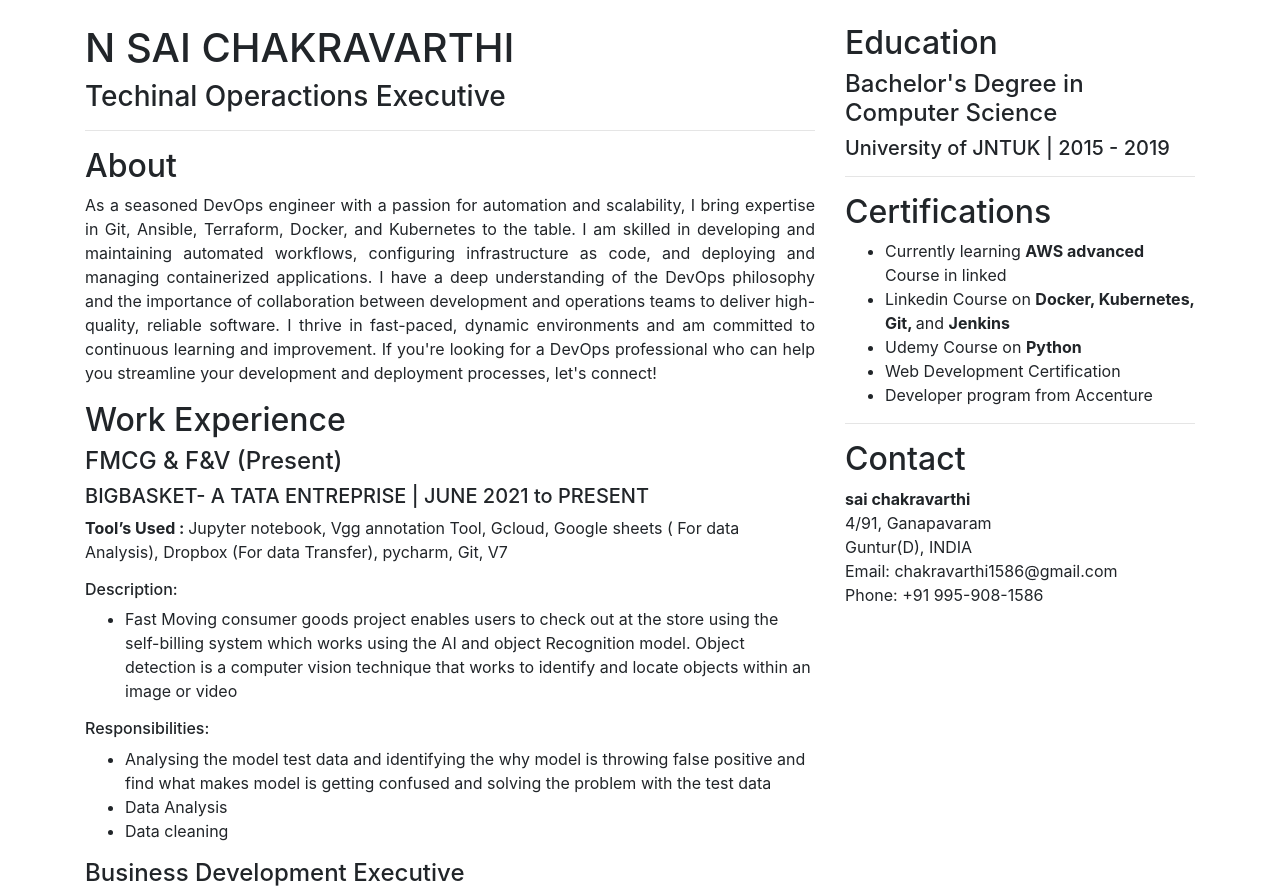
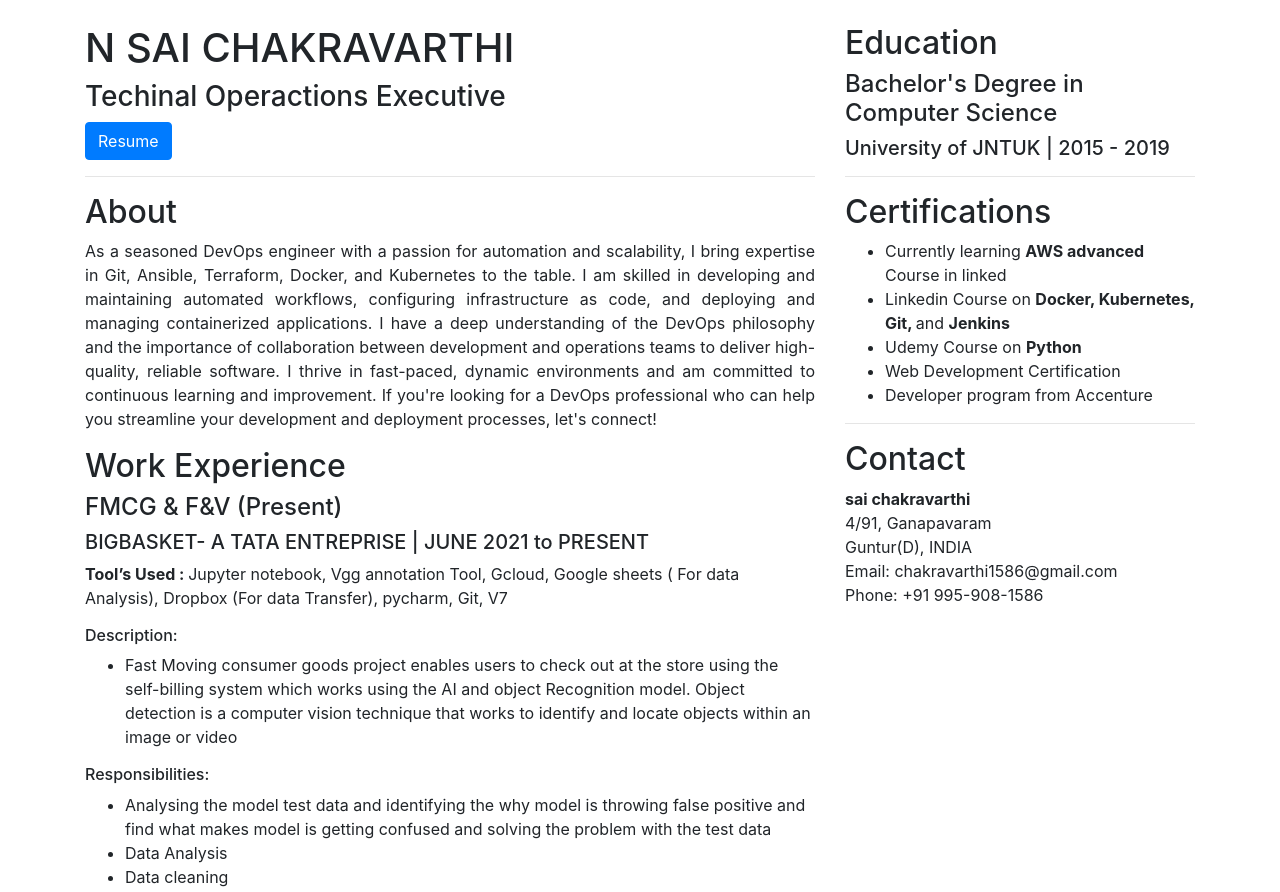
Before and after one commit to sai1586/saichakravrhi.portfolio, a plain HTML site: page index.html in a window 1280 px wide. Shown: the top 892 px of the page. Drawn offline with nearby package versions, Linux system fonts and the light colour scheme.

Commit message:
adding resume button to download resume

```diff
--- a/index.html
+++ b/index.html
@@ -13,6 +13,8 @@
       <div class="col-sm-8">
         <h1>N SAI CHAKRAVARTHI</h1>
         <h3>Techinal Operactions Executive</h3>
+        <a href="Resume/Nallapaneni sai chakravarthi.pdf" download class="btn btn-primary">Resume</a>
+        </a>
         <hr>
         <h2>About</h2>
         <p class="text-justify">As a seasoned DevOps engineer with a passion for automation and scalability, I bring expertise in Git, Ansible, Terraform, Docker, and Kubernetes to the table. I am skilled in developing and maintaining automated workflows, configuring infrastructure as code, and deploying and managing containerized applications. I have a deep understanding of the DevOps philosophy and the importance of collaboration between development and operations teams to deliver high-quality, reliable software. I thrive in fast-paced, dynamic environments and am committed to continuous learning and improvement. If you're looking for a DevOps professional who can help you streamline your development and deployment processes, let's connect!</p>
```
Also changed, not shown: 1 other file.
